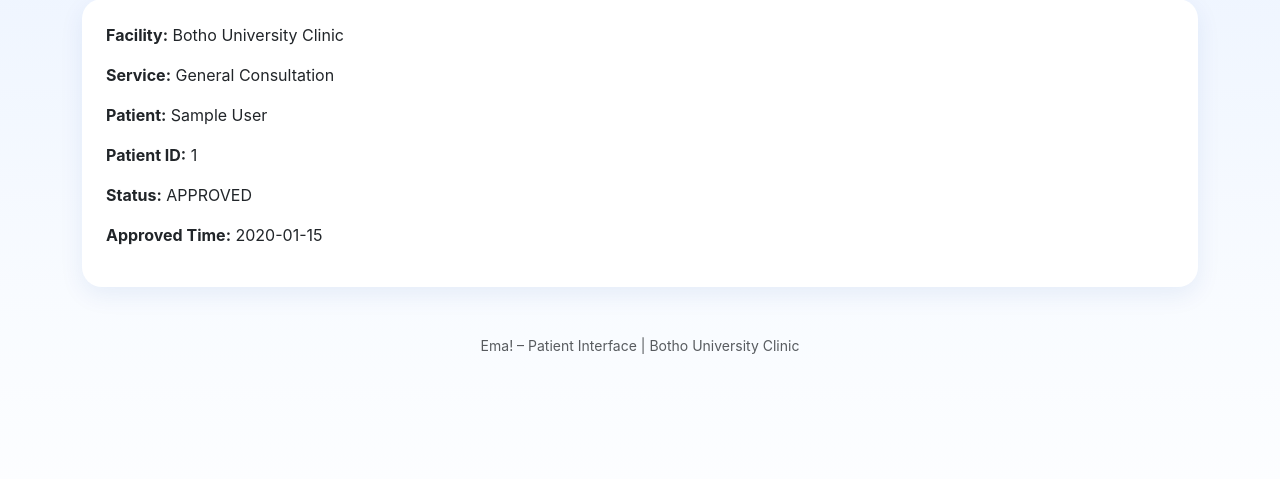
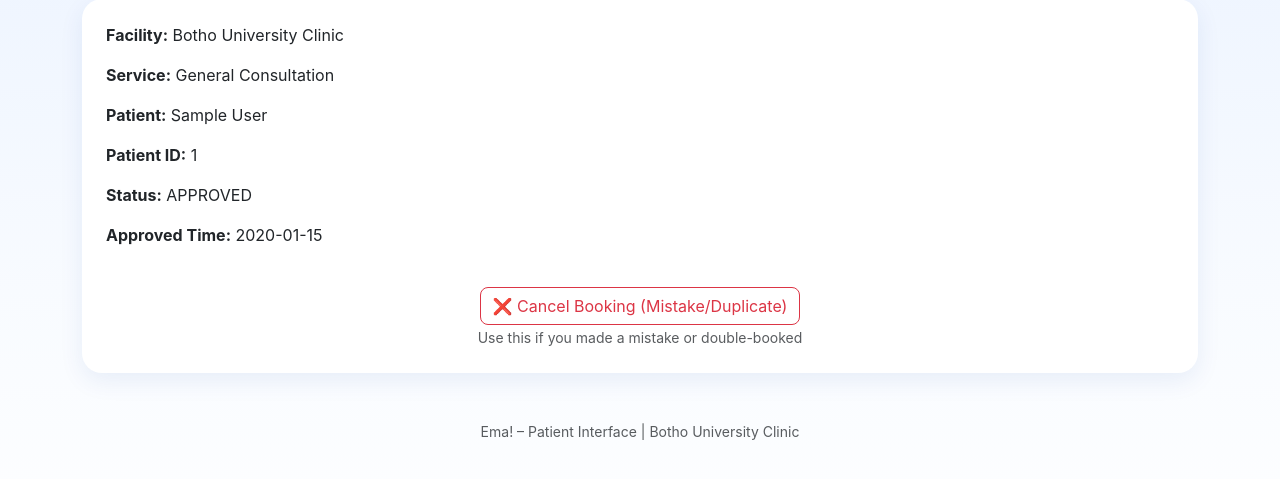
Before and after one commit to beneshedonald-bot/ema-smart-queue, a Flask app: page /status/1 in a window 1280 px wide. Shown: the part 189-668 px from the top of the page. Run offline with Flask 3, Linux system fonts and the light colour scheme; data comes from the database, SQL or seed files in the repository; tables that the repository leaves empty hold one stand-in row (values such as "Sample post"); some libraries are stand-ins or nearby versions.

Commit message:
Update status.html

```diff
--- a/templates/status.html
+++ b/templates/status.html
@@ -14,5 +14,13 @@
 {% else %}
 <p>Not found</p>
 {% endif %}
+  {% if appt_status not in ['completed', 'cancelled'] %}
+<div class="mt-4 text-center">
+  <form method="POST" action="/cancel/{{ appointment_id }}" onsubmit="return confirm('Cancel your booking? You will need to book again if this was a mistake!')">
+    <button type="submit" class="btn btn-outline-danger rounded-3">❌ Cancel Booking (Mistake/Duplicate)</button>
+  </form>
+  <small class="text-muted">Use this if you made a mistake or double-booked</small>
+</div>
+{% endif %}
 </div>
 {% endblock %}
```
